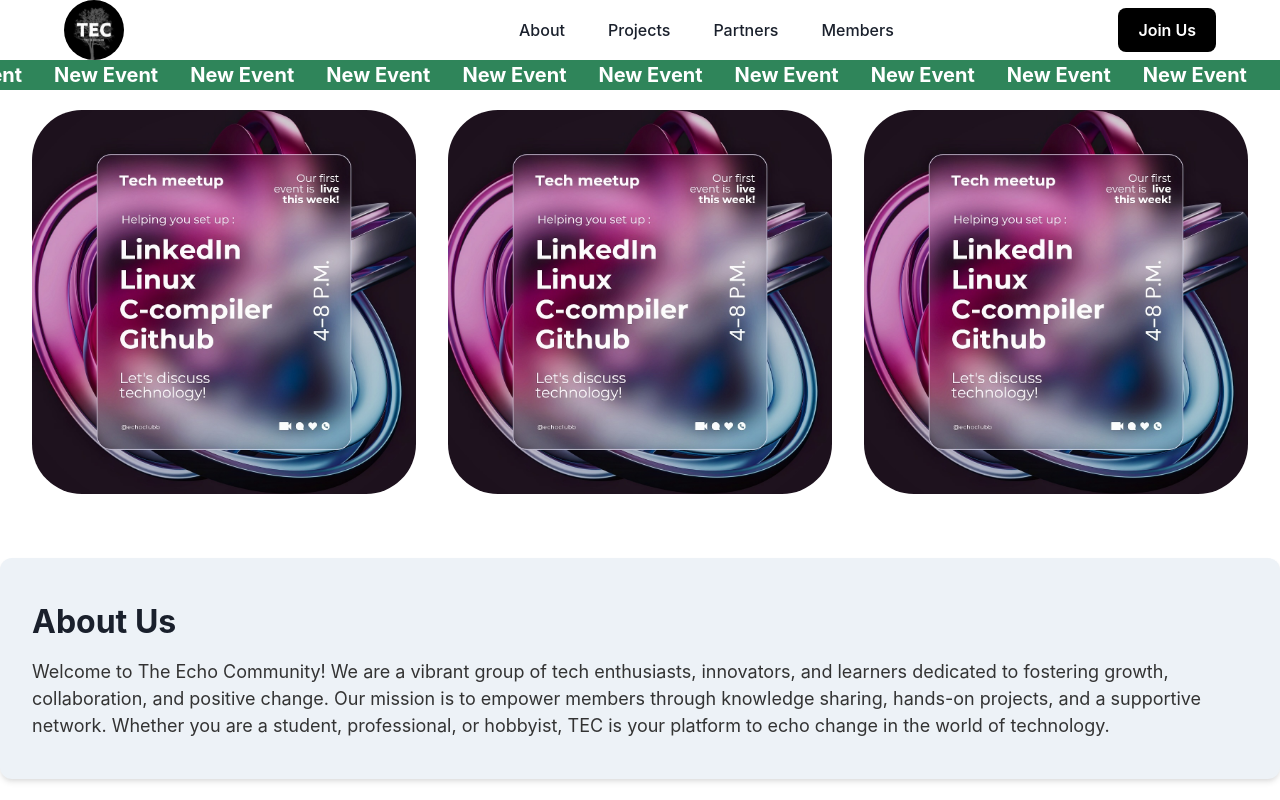
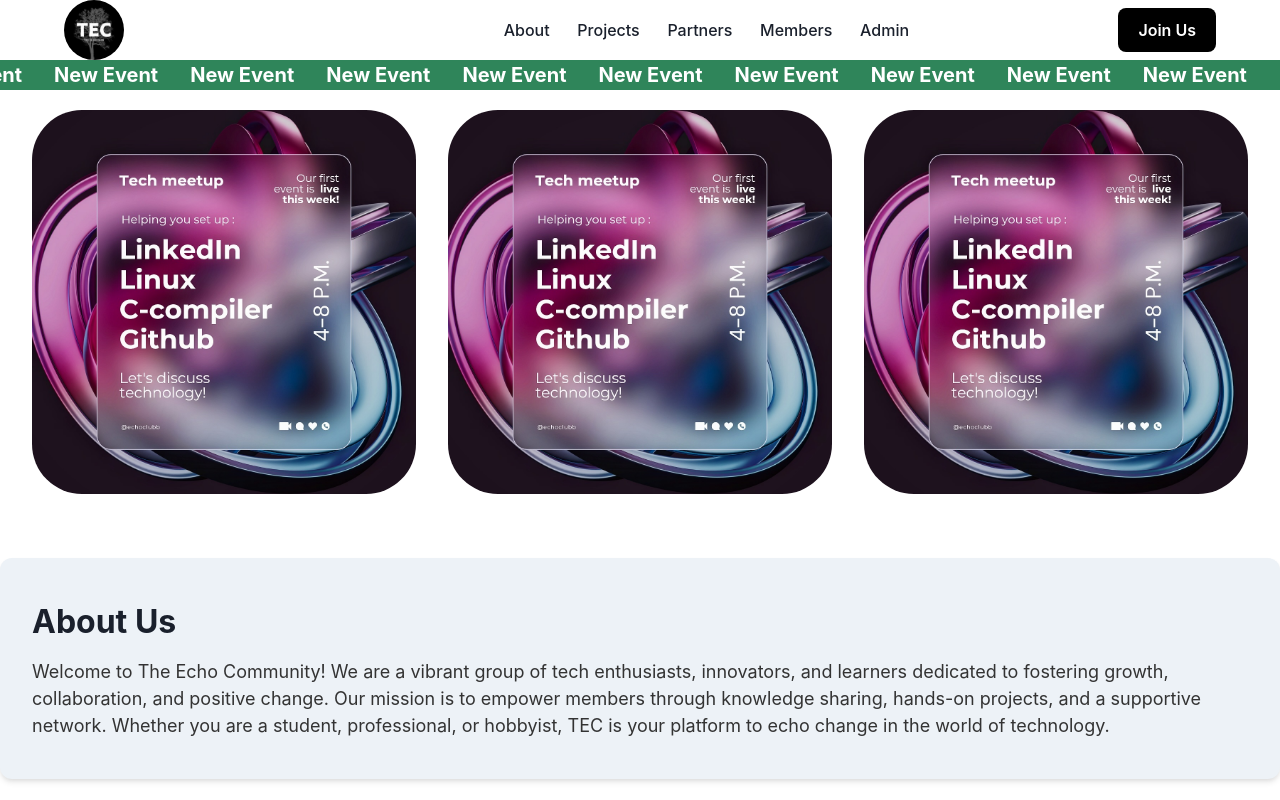
Before and after one commit to SandeepJhaVC/TEC, a React (Vite) app: page / in a window 1280 px wide. Shown: the top 800 px of the page. Built offline with nearby package versions, Linux system fonts and the light colour scheme.

Commit message:
admin panel route

```diff
--- a/src/components/header/Header.jsx
+++ b/src/components/header/Header.jsx
@@ -74,6 +74,7 @@
                 <a href="/#projects">Projects</a>
                 <a href="#">Partners</a>
                 <a href="/member">Members</a>
+                <a href="/admin">Admin</a>
             </div>
 
             <div className="cta">
```
